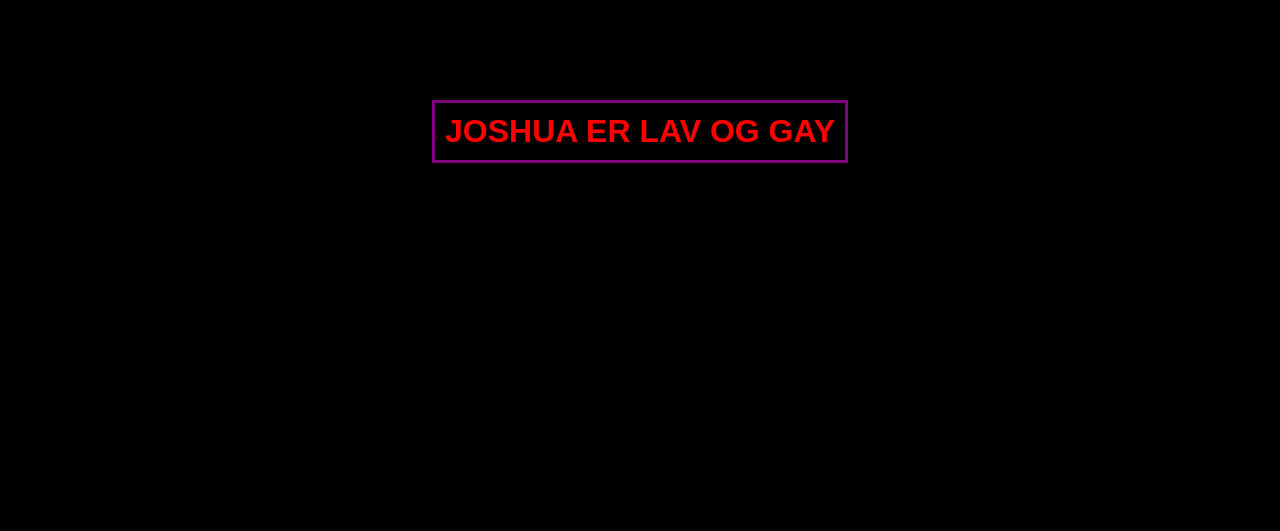
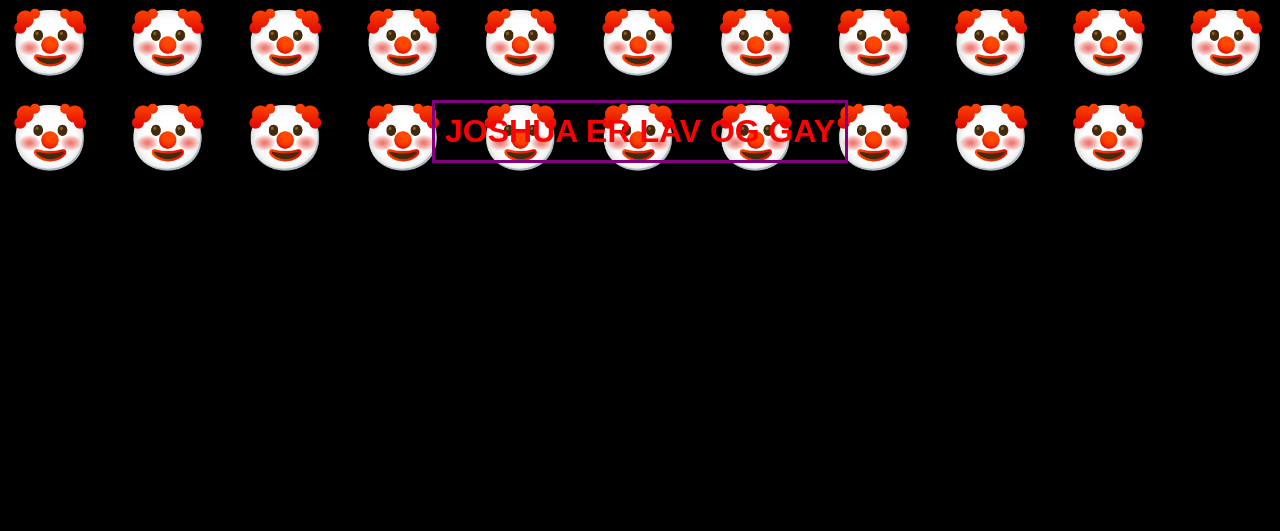
Before and after one commit to Heena1611/joshua-, a plain HTML site: page index.html in a window 1280 px wide. Shown: the part 269-800 px from the top of the page. Drawn offline with Linux system fonts and the light colour scheme.

Commit message:
Update index.html

```diff
--- a/index.html
+++ b/index.html
@@ -107,6 +107,28 @@
         <span class="emoji">🤡</span>
         <span class="emoji">🤡</span>
         <span class="emoji">🤡</span>
+        <span class="emoji">🤡</span>
+        <span class="emoji">🤡</span>
+        <span class="emoji">🤡</span>
+        <span class="emoji">🤡</span>
+        <span class="emoji">🤡</span>
+        <span class="emoji">🤡</span>
+        <span class="emoji">🤡</span>
+        <span class="emoji">🤡</span>
+        <span class="emoji">🤡</span>
+        <span class="emoji">🤡</span>
+        <span class="emoji">🤡</span>
+        <span class="emoji">🤡</span>
+        <span class="emoji">🤡</span>
+        <span class="emoji">🤡</span>
+        <span class="emoji">🤡</span>
+        <span class="emoji">🤡</span>
+        <span class="emoji">🤡</span>
+        <span class="emoji">🤡</span>
+        <span class="emoji">🤡</span>
+        <span class="emoji">🤡</span>
+        <span class="emoji">🤡</span>
+        <span class="emoji">🤡</span>
     </div>
     <h1>JOSHUA ER LAV OG GAY</h1>
 </body>
```
